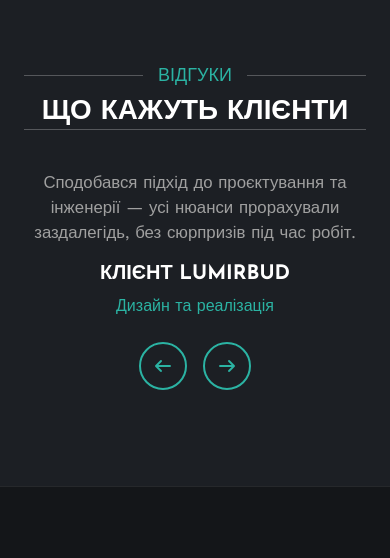
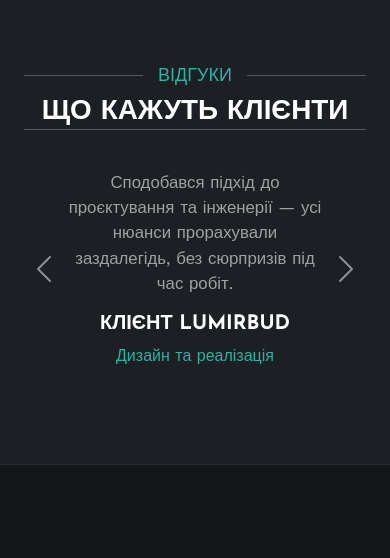
Before and after one commit to katty1991ss23-web/lumer_Bud-rename, a plain HTML site: page index.html in a window 390 px wide. Shown: the part 6118-6676 px from the top of the page. Drawn offline with nearby package versions, Linux system fonts and the light colour scheme.

Commit message:
Update index.html

```diff
--- a/index.html
+++ b/index.html
@@ -82,36 +82,39 @@
                     <div class="nav-item dropdown">
                         <a href="#services" class="nav-link dropdown-toggle active" data-bs-toggle="dropdown" data-i18n="nav_turnkey">Ремонт під ключ</a>
                         <div class="dropdown-menu m-0">
-                            <a href="#services" class="dropdown-item" data-i18n="nav_turnkey_1">Квартири та будинки</a>
-                            <a href="#services" class="dropdown-item" data-i18n="nav_turnkey_2">Комерційні приміщення</a>
-                            <a href="price.html" class="dropdown-item" data-i18n="nav_turnkey_3">Прайс та пакети</a>
+                            <a href="https://lumirbud.com.ua/remont-kvartir/" class="dropdown-item" data-i18n="nav_turnkey_1">Ремонт квартир</a>
+                            <a href="https://lumirbud.com.ua/remont-budinkiv/" class="dropdown-item" data-i18n="nav_turnkey_2">Ремонт будинків</a>
+                            <a href="https://lumirbud.com.ua/remont-komerciynoyi-neruhomosti/" class="dropdown-item" data-i18n="nav_turnkey_3">Ремонт комерційної нерухомості</a>
                         </div>
                     </div>
 
                     <div class="nav-item dropdown">
                         <a href="#services" class="nav-link dropdown-toggle" data-bs-toggle="dropdown" data-i18n="nav_design">Дизайн-проєкт</a>
                         <div class="dropdown-menu m-0">
-                            <a href="#services" class="dropdown-item" data-i18n="nav_design_1">Планувальне рішення</a>
-                            <a href="#services" class="dropdown-item" data-i18n="nav_design_2">3D-візуалізація</a>
-                            <a href="#services" class="dropdown-item" data-i18n="nav_design_3">Авторський нагляд</a>
+                            <a href="https://lumirbud.com.ua/realizovani-proekti/" class="dropdown-item" data-i18n="nav_design_1">Реалізовані проєкти</a>
+                            <a href="https://lumirbud.com.ua/vartist-vikonannya-dizayn-proektu/" class="dropdown-item" data-i18n="nav_design_2">Вартість виконання дизайн-проєкту</a>
+                            <a href="https://lumirbud.com.ua/vidi-dizayn-proektiv/" class="dropdown-item" data-i18n="nav_design_3">Види дизайн-проєктів</a>
                         </div>
                     </div>
 
                     <div class="nav-item dropdown">
                         <a href="#services" class="nav-link dropdown-toggle" data-bs-toggle="dropdown" data-i18n="nav_build">Будівництво</a>
                         <div class="dropdown-menu m-0">
-                            <a href="#services" class="dropdown-item" data-i18n="nav_build_1">Приватні будинки</a>
-                            <a href="#services" class="dropdown-item" data-i18n="nav_build_2">Прибудови та реконструкція</a>
-                            <a href="#services" class="dropdown-item" data-i18n="nav_build_3">Фасадні та покрівельні роботи</a>
+                            <a href="https://lumirbud.com.ua/proektuvannya-budinkiv-ta-kotedzhiv/" class="dropdown-item" data-i18n="nav_build_1">Проєктування будинків та котеджів</a>
+                            <a href="https://lumirbud.com.ua/vikonani-budivelni-proekti/" class="dropdown-item" data-i18n="nav_build_2">Виконані будівельні проєкти</a>
                         </div>
                     </div>
 
                     <div class="nav-item dropdown">
                         <a href="#services" class="nav-link dropdown-toggle" data-bs-toggle="dropdown" data-i18n="nav_eng">Інженерія та безпека</a>
                         <div class="dropdown-menu m-0">
-                            <a href="#services" class="dropdown-item" data-i18n="nav_eng_1">Електрика та освітлення</a>
-                            <a href="#services" class="dropdown-item" data-i18n="nav_eng_2">Опалення та водопостачання</a>
-                            <a href="#services" class="dropdown-item" data-i18n="nav_eng_3">Системи безпеки та резерв</a>
+                            <a href="https://lumirbud.com.ua/proektuvannya-ta-vstanovlennya-sistem-bezpeki/" class="dropdown-item" data-i18n="nav_eng_1">Проєктування та встановлення систем безпеки</a>
+                            <a href="https://lumirbud.com.ua/proektuvannya-ta-vstanovlennya-sistem-ventilyaciyi-ta-kondicionuvannya/" class="dropdown-item" data-i18n="nav_eng_2">Проєктування та встановлення систем вентиляції та кондиціонування</a>
+                            <a href="https://lumirbud.com.ua/proektuvannya-ta-vstanovlennya-sistem-vodopostachannya-ta-vodovidvedennya/" class="dropdown-item" data-i18n="nav_eng_3">Проєктування та встановлення систем водопостачання та водовідведення</a>
+                            <a href="https://lumirbud.com.ua/proektuvannya-ta-vstanovlennya-sistem-opalennya/" class="dropdown-item" data-i18n="nav_eng_4">Проєктування та встановлення систем опалення</a>
+                            <a href="https://lumirbud.com.ua/proektuvannya-ta-vstanovlennya-pozhezhnih-sistem/" class="dropdown-item" data-i18n="nav_eng_5">Проєктування та встановлення пожежних систем</a>
+                            <a href="https://lumirbud.com.ua/proektuvannya-ta-vstanovlennya-sistem-videosposterezhennya/" class="dropdown-item" data-i18n="nav_eng_6">Проєктування та встановлення систем відеоспостереження</a>
+                            <a href="https://lumirbud.com.ua/proektuvannya-ta-vstanovlennya-sistem-kontrolyu-dostupu/" class="dropdown-item" data-i18n="nav_eng_7">Проєктування та встановлення систем контролю доступу</a>
                         </div>
                     </div>
 
@@ -120,7 +123,13 @@
                     <a href="#contact" class="nav-item nav-link" data-i18n="nav_contacts">Контакти</a>
                 </div>
 
-                <!-- Мова + соцмережі -->
+                <!-- Мова для мобільних (у бургер-меню) -->
+                <div class="mobile-lang d-lg-none" role="group" aria-label="Мова">
+                    <a href="#" class="lang-pill active" data-lang="uk">UA</a>
+                    <a href="#" class="lang-pill" data-lang="en">EN</a>
+                </div>
+
+                <!-- Мова + соцмережі (десктоп) -->
                 <div class="d-none d-lg-flex align-items-center gap-2">
                     <div class="nav-item dropdown">
                         <a href="#" id="lang-current" class="nav-link dropdown-toggle px-2 text-white" data-bs-toggle="dropdown">UA</a>
@@ -384,6 +393,12 @@
                     </div>
                 </div>
             </div>
+
+            <div class="reviews-slider">
+                <button type="button" id="reviews-prev" class="reviews-arrow reviews-arrow-prev" aria-label="Попередній відгук">
+                    <span class="carousel-control-prev-icon" aria-hidden="true"></span>
+                </button>
+
                 <div class="owl-carousel testimonial-carousel wow fadeInUp" data-wow-delay="0.3s">
                     <div class="testimonial-item text-center"
                         data-dot="<img class='img-fluid' src='img/testimonial-1.jpg' alt=''>">
@@ -403,13 +418,8 @@
                     </div>
                 </div>
 
-            <!-- Кнопки ручного гортання відгуків (десктоп + мобільні) -->
-            <div class="reviews-controls d-flex justify-content-center gap-3 mt-4">
-                <button type="button" id="reviews-prev" class="btn btn-outline-primary border-2 btn-lg-square" aria-label="Попередній відгук">
-                    <i class="fa fa-arrow-left"></i>
-                </button>
-                <button type="button" id="reviews-next" class="btn btn-outline-primary border-2 btn-lg-square" aria-label="Наступний відгук">
-                    <i class="fa fa-arrow-right"></i>
+                <button type="button" id="reviews-next" class="reviews-arrow reviews-arrow-next" aria-label="Наступний відгук">
+                    <span class="carousel-control-next-icon" aria-hidden="true"></span>
                 </button>
             </div>
         </div>
@@ -501,10 +511,11 @@
             });
 
             // [MOBILE] Після вибору пункту меню — згортаємо бургер
+            // (кнопки дропдаунів та перемикач мови меню не закривають)
             document.addEventListener("click", function (e) {
                 if (DESKTOP.matches) return;
                 const link = e.target.closest("#navbarCollapse a");
-                if (!link || link.classList.contains("dropdown-toggle")) return;
+                if (!link || link.classList.contains("dropdown-toggle") || link.hasAttribute("data-lang")) return;
                 const panel = document.getElementById("navbarCollapse");
                 if (panel && panel.classList.contains("show")) {
                     const inst = bootstrap.Collapse.getInstance(panel) || new bootstrap.Collapse(panel, { toggle: false });
@@ -522,7 +533,7 @@
                 });
             });
 
-            // [ВІДГУКИ] Кнопки ← → для ручного гортання (десктоп + мобільні)
+            // [ВІДГУКИ] Стрілки ‹ › для ручного гортання (десктоп + мобільні)
             $(function () {
                 const $carousel = $(".testimonial-carousel");
                 $("#reviews-prev").on("click", function () { $carousel.trigger("prev.owl.carousel", [400]); });
@@ -538,21 +549,24 @@
             uk: {
                 doc_title: "LUMIRBUD — Будівництво та ремонт під ключ",
                 nav_turnkey: "Ремонт під ключ",
-                nav_turnkey_1: "Квартири та будинки",
-                nav_turnkey_2: "Комерційні приміщення",
-                nav_turnkey_3: "Прайс та пакети",
+                nav_turnkey_1: "Ремонт квартир",
+                nav_turnkey_2: "Ремонт будинків",
+                nav_turnkey_3: "Ремонт комерційної нерухомості",
                 nav_design: "Дизайн-проєкт",
-                nav_design_1: "Планувальне рішення",
-                nav_design_2: "3D-візуалізація",
-                nav_design_3: "Авторський нагляд",
+                nav_design_1: "Реалізовані проєкти",
+                nav_design_2: "Вартість виконання дизайн-проєкту",
+                nav_design_3: "Види дизайн-проєктів",
                 nav_build: "Будівництво",
-                nav_build_1: "Приватні будинки",
-                nav_build_2: "Прибудови та реконструкція",
-                nav_build_3: "Фасадні та покрівельні роботи",
+                nav_build_1: "Проєктування будинків та котеджів",
+                nav_build_2: "Виконані будівельні проєкти",
                 nav_eng: "Інженерія та безпека",
-                nav_eng_1: "Електрика та освітлення",
-                nav_eng_2: "Опалення та водопостачання",
-                nav_eng_3: "Системи безпеки та резерв",
+                nav_eng_1: "Проєктування та встановлення систем безпеки",
+                nav_eng_2: "Проєктування та встановлення систем вентиляції та кондиціонування",
+                nav_eng_3: "Проєктування та встановлення систем водопостачання та водовідведення",
+                nav_eng_4: "Проєктування та встановлення систем опалення",
+                nav_eng_5: "Проєктування та встановлення пожежних систем",
+                nav_eng_6: "Проєктування та встановлення систем відеоспостереження",
+                nav_eng_7: "Проєктування та встановлення систем контролю доступу",
                 nav_calc: "Калькулятор вартості",
                 nav_about: "Про нас",
                 nav_contacts: "Контакти",
@@ -600,21 +614,24 @@
             en: {
                 doc_title: "LUMIRBUD — Construction & Turnkey Renovation",
                 nav_turnkey: "Turnkey Renovation",
-                nav_turnkey_1: "Apartments & Houses",
-                nav_turnkey_2: "Commercial Spaces",
-                nav_turnkey_3: "Pricing & Packages",
+                nav_turnkey_1: "Apartment Renovation",
+                nav_turnkey_2: "House Renovation",
+                nav_turnkey_3: "Commercial Property Renovation",
                 nav_design: "Design Project",
-                nav_design_1: "Floor Plan & Layout",
-                nav_design_2: "3D Visualization",
-                nav_design_3: "Author Supervision",
+                nav_design_1: "Completed Projects",
+                nav_design_2: "Design Project Cost",
+                nav_design_3: "Types of Design Projects",
                 nav_build: "Construction",
-                nav_build_1: "Private Houses",
-                nav_build_2: "Extensions & Reconstruction",
-                nav_build_3: "Facade & Roofing Works",
+                nav_build_1: "House & Cottage Design",
+                nav_build_2: "Completed Construction Projects",
                 nav_eng: "Engineering & Security",
-                nav_eng_1: "Electrical & Lighting",
-                nav_eng_2: "Heating & Plumbing",
-                nav_eng_3: "Security & Backup Power",
+                nav_eng_1: "Design & Installation of Security Systems",
+                nav_eng_2: "Design & Installation of Ventilation & Air Conditioning Systems",
+                nav_eng_3: "Design & Installation of Water Supply & Drainage Systems",
+                nav_eng_4: "Design & Installation of Heating Systems",
+                nav_eng_5: "Design & Installation of Fire Safety Systems",
+                nav_eng_6: "Design & Installation of Video Surveillance Systems",
+                nav_eng_7: "Design & Installation of Access Control Systems",
                 nav_calc: "Cost Calculator",
                 nav_about: "About Us",
                 nav_contacts: "Contacts",
@@ -667,13 +684,13 @@
             document.documentElement.lang = lang;
             document.title = dict.doc_title;
 
-            // Оновлюємо індикатор мови в шапці та активний пункт меню
+            // Оновлюємо індикатор мови в шапці та активний пункт (десктоп + мобільні)
             const currentLabel = document.getElementById("lang-current");
             if (currentLabel) {
                 currentLabel.textContent = lang === "en" ? "EN" : "UA";
             }
 
-            document.querySelectorAll("#lang-ua, #lang-en").forEach((item) => {
+            document.querySelectorAll("[data-lang]").forEach((item) => {
                 item.classList.toggle("active", item.dataset.lang === lang);
             });
 
@@ -699,7 +716,7 @@
             }
         }
 
-        // Навішуємо кліки на перемикачі UA / EN
+        // Навішуємо кліки на перемикачі UA / EN (десктопний дропдаун + мобільні кнопки)
         document.addEventListener("DOMContentLoaded", () => {
             const savedLang = (() => {
                 try {
@@ -711,7 +728,7 @@
 
             applyLanguage(savedLang);
 
-            document.querySelectorAll("#lang-ua, #lang-en").forEach((btn) => {
+            document.querySelectorAll("[data-lang]").forEach((btn) => {
                 btn.addEventListener("click", (e) => {
                     e.preventDefault();
                     applyLanguage(btn.dataset.lang);
```
Lines whose indentation alone changed are shown as unchanged.
